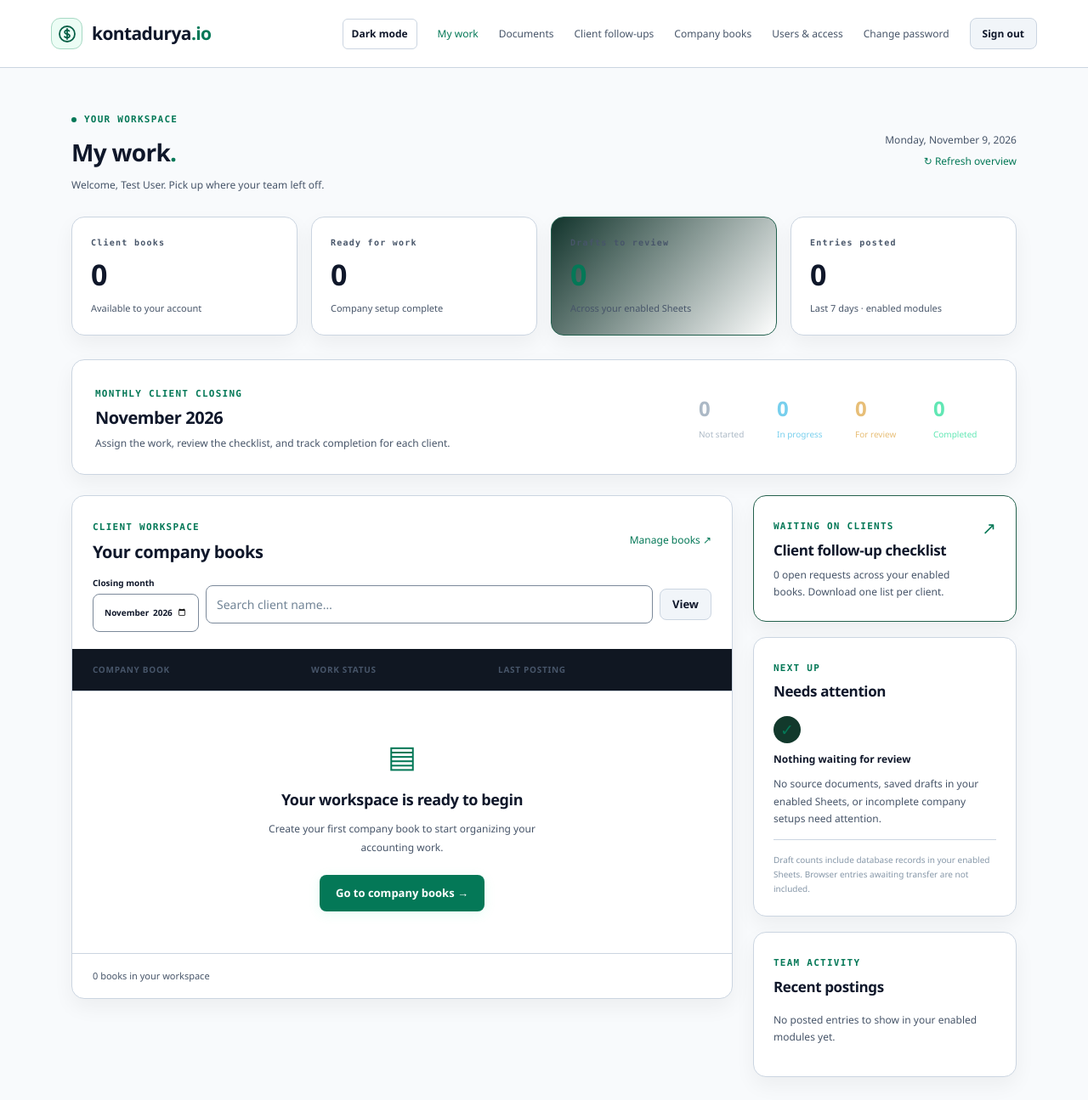
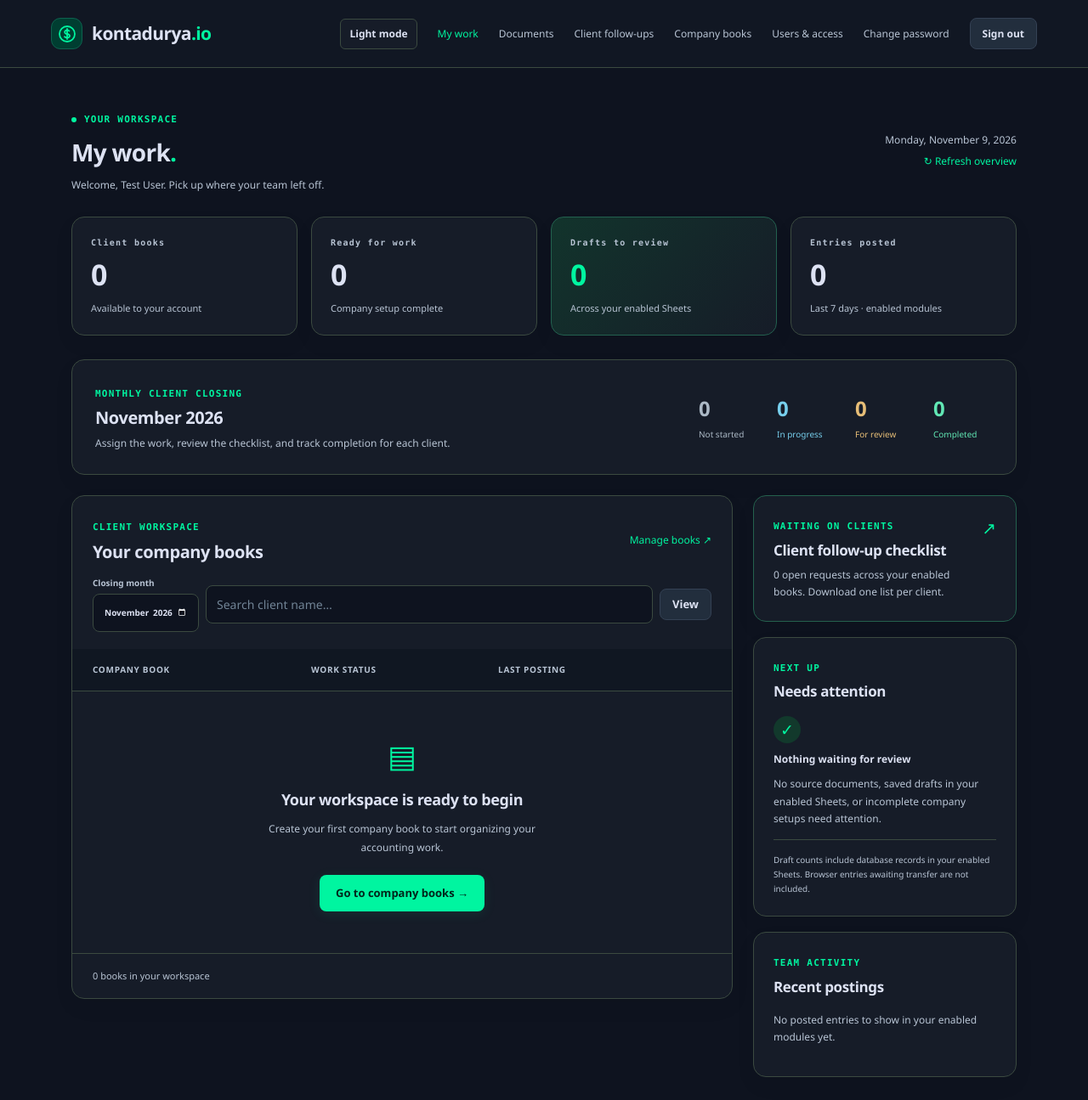
Before and after one commit to uxccseph-eng/tagatuos, a Laravel app: page /my-work in a window 1280 px wide. Shown: the top 1295 px of the page at 85% size. Run offline with Laravel 12, Linux system fonts and the light colour scheme; the visitor is signed in with stand-in values (Sample User, id 1); data comes from the database, SQL or seed files in the repository; data that the repository does not hold is empty.

Commit message:
Fix My Work light surfaces and default all pages to dark mode

```diff
--- a/public/css/my-work.css
+++ b/public/css/my-work.css
@@ -64,7 +64,7 @@
 .work-attention-row { display: flex; gap: 11px; margin: 19px 0; font-size: 12px; }
 .work-attention-row p { margin: 5px 0 0; }
 .work-attention-dot { flex-shrink: 0; width: 6px; height: 6px; margin-top: 7px; border-radius: 50%; background: #e7be77; }
-.work-footnote { color: #8697a8; border-top: 1px solid var(--border); padding-top: 15px; margin-bottom: 0; font-size: 10px !important; }
+.work-footnote { color: var(--muted); border-top: 1px solid var(--border); padding-top: 15px; margin-bottom: 0; font-size: 10px !important; }
 .work-clear { display: grid; gap: 10px; font-size: 12px; }
 .work-clear > span { display: grid; place-items: center; width: 32px; height: 32px; border-radius: 50%; background: #12392c; color: var(--accent); font-size: 19px; }
 .work-clear p { margin-bottom: 14px; }
@@ -76,7 +76,7 @@
 .work-activity-item { display: flex; align-items: start; gap: 12px; padding: 13px 0; border-top: 1px solid var(--border); }
 .work-activity-dot { width: 6px; height: 6px; border-radius: 50%; background: var(--accent); flex-shrink: 0; margin-top: 6px; }
 .work-activity-item > div { display: grid; gap: 5px; min-width: 0; font-size: 11px; overflow-wrap: anywhere; }
-.work-activity-item strong { font-family: Consolas, monospace; font-weight: 600; color: #dce9f1; }
+.work-activity-item strong { font-family: Consolas, monospace; font-weight: 600; color: var(--text); }
 .work-activity-item span, .work-activity-item small { color: var(--muted); }
 .work-activity-item small { font-size: 10px; }
 .work-empty { padding: 32px 12px; text-align: center; }
@@ -85,3 +85,26 @@
 .work-empty p { max-width: 330px; margin: 0 auto 22px; line-height: 1.8; }
 @media (max-width: 1050px) { .work-columns { grid-template-columns: minmax(0, 1fr); } .work-aside { grid-template-columns: repeat(2, minmax(0, 1fr)); } .work-date { text-align: left; } }
 @media (max-width: 650px) { .work-metrics { grid-template-columns: repeat(2, minmax(0, 1fr)); gap: 10px; } .work-metric { padding: 18px; } .work-heading { align-items: start; flex-direction: column; gap: 18px; } .work-heading h1 { font-size: 36px; } .work-aside { grid-template-columns: 1fr; } .work-table { min-width: 550px; } .work-section-heading { padding: 20px 18px 16px; } .work-search { padding-left: 18px; padding-right: 18px; } }
+
+
+/* Light mode follows the same white panels and pale surfaces as company books. */
+html:not(.dark) .work-metric-highlight {
+    border-color: #a7d9c4;
+    background: linear-gradient(130deg, #ecfdf5, var(--panel));
+}
+html:not(.dark) .work-table th { background: var(--theme-soft); }
+html:not(.dark) :is(.work-avatar, .work-pill, .work-clear > span) {
+    background: #ecfdf5;
+    color: #065f46;
+    border-color: #a7d9c4;
+}
+html:not(.dark) .closing-state-not_started { color: #475569; }
+html:not(.dark) .work-pill.closing-state-not_started { background: var(--theme-soft); border-color: var(--border); }
+html:not(.dark) .closing-state-in_progress { color: #0369a1; }
+html:not(.dark) .work-pill.closing-state-in_progress { background: #f0f9ff; border-color: #bae6fd; }
+html:not(.dark) :is(.closing-state-for_review, .closing-row-drafts) { color: #92400e; }
+html:not(.dark) :is(.work-warning, .work-pill.closing-state-for_review) { background: #fffbeb; color: #92400e; border-color: #fde68a; }
+html:not(.dark) .closing-state-completed { color: #065f46; }
+html:not(.dark) .work-team-link { border-color: #a7d9c4; }
+html:not(.dark) .work-team-link:hover { background: #ecfdf5; }
+html:not(.dark) .work-attention-dot { background: #b45309; }
--- a/public/js/sales-theme.js
+++ b/public/js/sales-theme.js
@@ -2,7 +2,6 @@
     if (window.WorkspaceTheme) { window.WorkspaceTheme.refresh(); return; }
     const root = document.documentElement;
     const preferenceKey = 'kontadurya.workspace.theme';
-    const systemPreference = window.matchMedia('(prefers-color-scheme: dark)');
     function savedTheme() {
         try {
             const saved = localStorage.getItem(preferenceKey) || localStorage.getItem('kontadurya-theme');
@@ -26,11 +25,11 @@
         }
         for (const icon of document.querySelectorAll('#theme-icon, #themeToggleIcon')) icon.textContent = isDark ? 'light_mode' : 'dark_mode';
     }
-    function refresh() { applyTheme(savedTheme() || (systemPreference.matches ? 'dark' : 'light')); }
+    function refresh() { applyTheme(savedTheme() || 'dark'); }
     window.WorkspaceTheme = {refresh};
-    applyTheme(savedTheme() || (systemPreference.matches ? 'dark' : 'light'));
+    applyTheme(savedTheme() || 'dark');
     document.addEventListener('DOMContentLoaded', () => {
-        applyTheme(savedTheme() || (systemPreference.matches ? 'dark' : 'light'));
+        applyTheme(savedTheme() || 'dark');
     });
     document.addEventListener('click', event => {
         const button = event.target.closest('#theme-toggle-btn, #themeToggleBtn, [data-theme-toggle]');
@@ -44,12 +43,9 @@
             // Theme switching remains available when browser storage is disabled.
         }
     });
-    systemPreference.addEventListener('change', () => {
-        if (!savedTheme()) applyTheme(systemPreference.matches ? 'dark' : 'light');
-    });
     window.addEventListener('storage', (event) => {
         if ([preferenceKey, 'kontadurya-theme'].includes(event.key)) {
-            applyTheme(savedTheme() || (systemPreference.matches ? 'dark' : 'light'));
+            applyTheme(savedTheme() || 'dark');
         }
     });
 })();
```
Also changed, not shown: tests/Unit/workspace-theme.test.cjs (+26 -18 lines).
